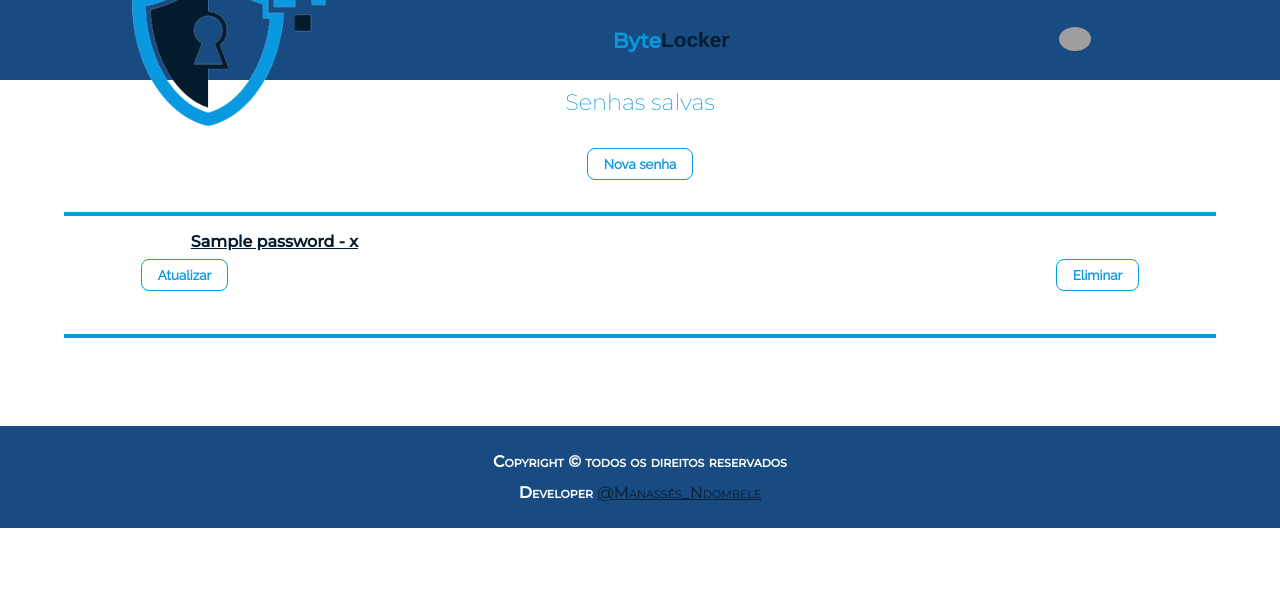
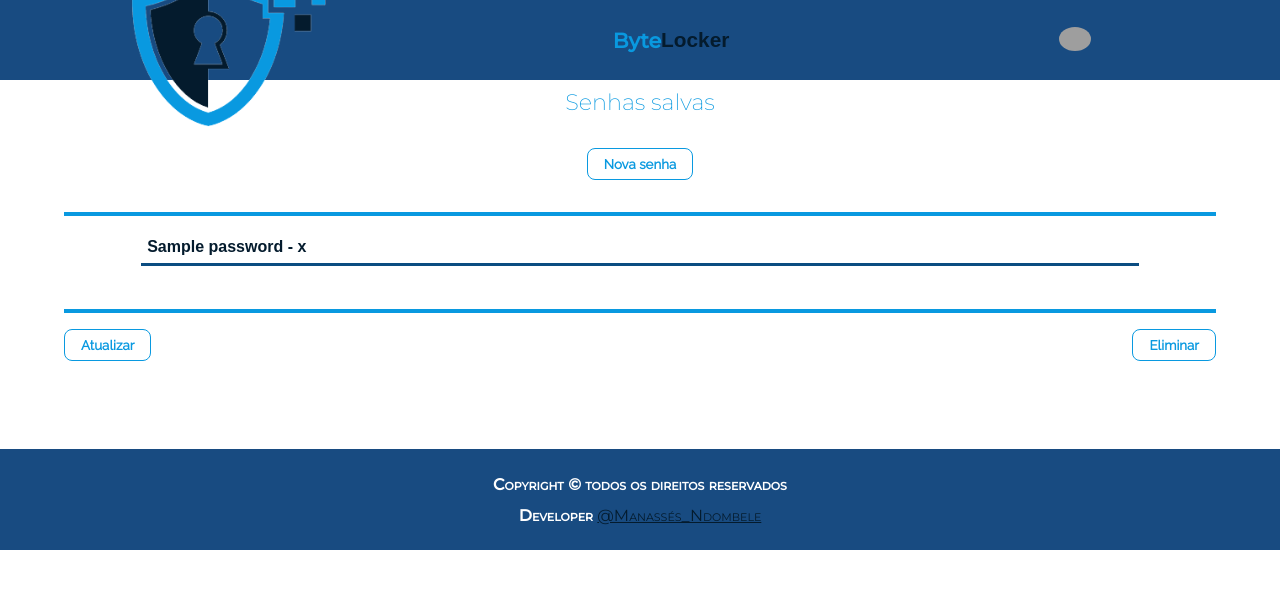
Before and after one commit to ManassesNdombele/Bit-locker, a Django app: page /saved-passwords/list/ in a window 1280 px wide. Shown: the top 589 px of the page. Run offline with Django 4.2, Linux system fonts and the light colour scheme; a user stored in the database is signed in; tables that the repository leaves empty hold one stand-in row (values such as "Sample post"); some web fonts are replaced; grey boxes are pictures that could not be loaded.

Commit message:
Novas propriedades de estilos

```diff
--- a/byte_locker_app/static/styles/saved-passwd.css
+++ b/byte_locker_app/static/styles/saved-passwd.css
@@ -52,19 +52,24 @@ hr {
     flex-direction: column;
 }
 
-.password-datas > p {
-    width: 90%;
+.password-datas > input {
+    width: 100%;
     text-align: left;
     color: var(--first_color);
     font-weight: bold;
     font-size: 1rem;
-    text-decoration: underline;
+    border-top-width: 0px;
+    border-left-width: 0px;
+    border-right-width: 0px;
+    border-bottom-width: 3px;
+    border-color: var(--first_color);
+    padding: 0.4rem;
 }
 
-.password-datas > .actions {
+.actions {
     display: flex;
     justify-content: space-between;
     align-items: center;
-    margin-top: 0.5rem;
-    width: 100%;
+    margin-top: 1rem;
+    width: 90%;
 }
--- a/templates/saved-passwd.html
+++ b/templates/saved-passwd.html
@@ -11,14 +11,14 @@
     <ul>
         {% for data in passwords_datas %}
             <li class="password-datas">
-                <p>{{ data.title }} - {{ data.password }}</p>
-                <section class="actions">
-                    <button>Atualizar</button>
-                    <button>Eliminar</button>
-                </section>
+                <input type="text" value="{{ data.title }} - {{ data.password }}" readonly>
             </li>
         {% endfor %}
     </ul>
     <hr>
+    <section class="actions">
+        <button>Atualizar</button>
+        <button>Eliminar</button>
+    </section>
 </div>
 {% endblock %}
```
